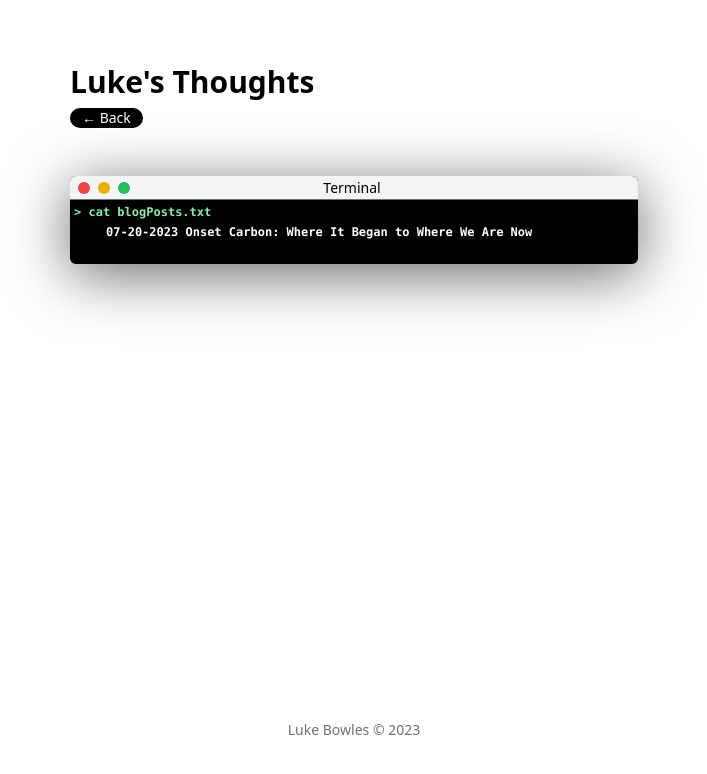
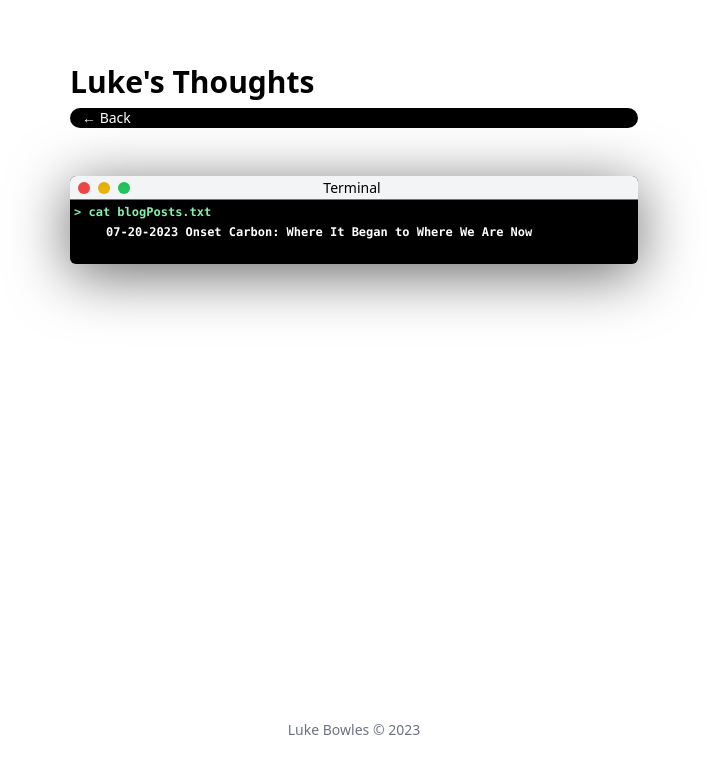
Before and after one commit to lbowles/Personal-Website-V2, a Next.js app in the folder portfolio/: page /blog in a window 1280 px wide. Shown: the top 774 px of the page, without its empty margins (286-993 px from the left). Built offline with nearby package versions, Linux system fonts and the light colour scheme.

Commit message:
remove button in link and replace with div, routing wasnt working

```diff
--- a/portfolio/src/components/LinkButton.tsx
+++ b/portfolio/src/components/LinkButton.tsx
@@ -8,9 +8,9 @@ interface StyledLinkProps {
 const StyledLink: React.FC<StyledLinkProps> = ({ href, children }) => {
   return (
     <Link href={href}>
-      <button className="bg-black h-[20px] rounded-full block m-0 px-3  text-white text-sm font-normal hover:bg-gray-700 hover:pointer">
+      <div className="bg-black h-[20px] rounded-full block m-0 px-3  text-white text-sm font-normal hover:bg-gray-700 hover:pointer">
         {children}
-      </button>
+      </div>
     </Link>
   );
 };
```
